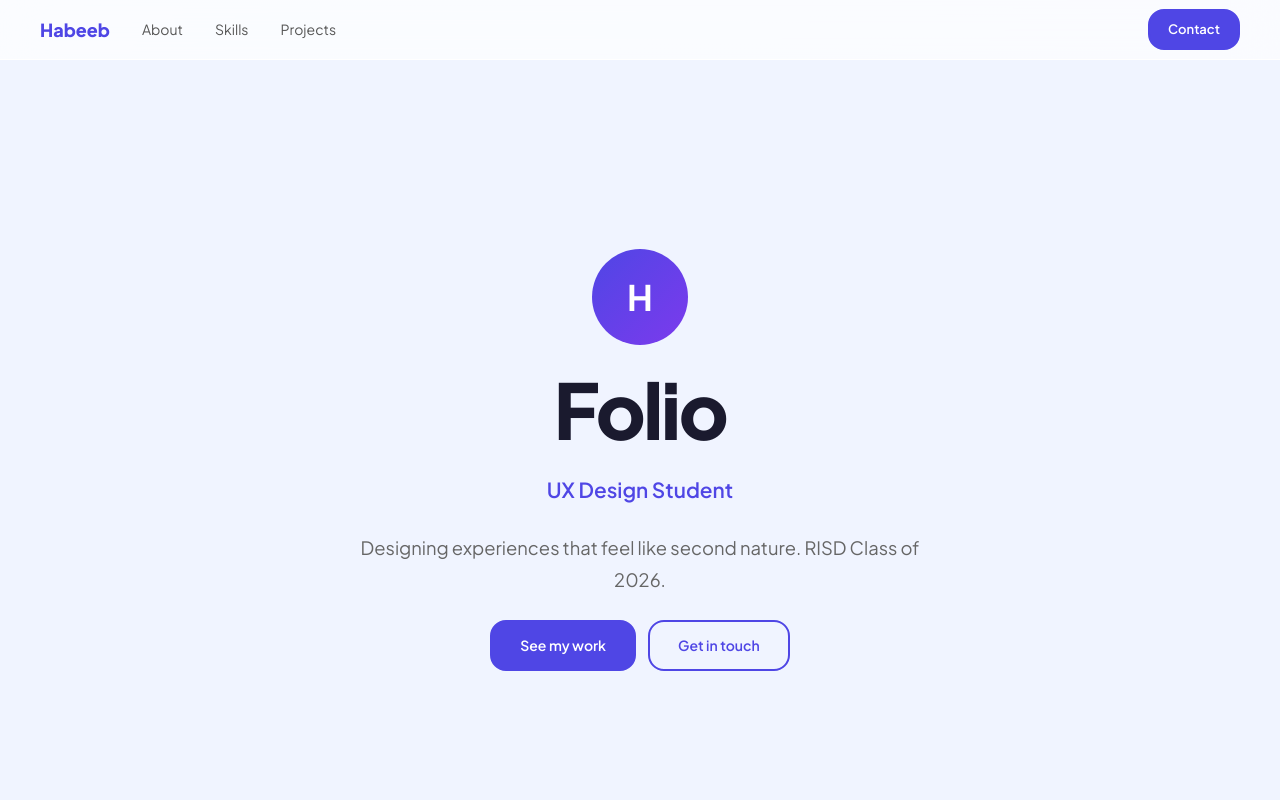
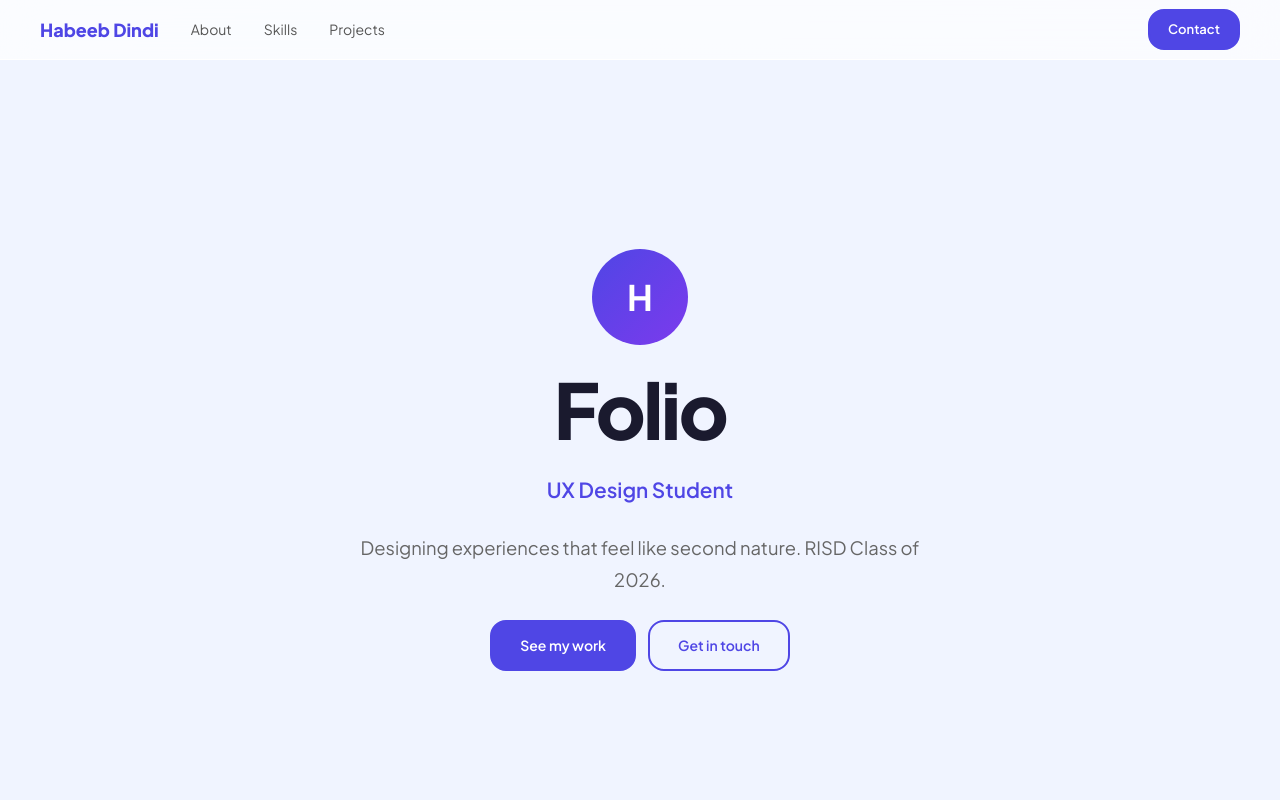
Before and after one commit to NkemSlimShady/folio-frostui-73b1a37e, a plain HTML site: page index.html in a window 1280 px wide. Shown: the top 800 px of the page. Drawn offline with Linux system fonts and the light colour scheme.

Commit message:
feat: initial portfolio commit

```diff
--- a/index.html
+++ b/index.html
@@ -11,7 +11,7 @@
 <body>
 <div class="nav-overlay" id="nav-overlay" onclick="closeNav()"></div>
 <nav>
-  <span class="logo">Habeeb</span>
+  <span class="logo">Habeeb Dindi</span>
   <button class="nav-toggle" id="nav-toggle" onclick="toggleNav()" aria-label="Menu">
     <span></span><span></span><span></span>
   </button>
```
